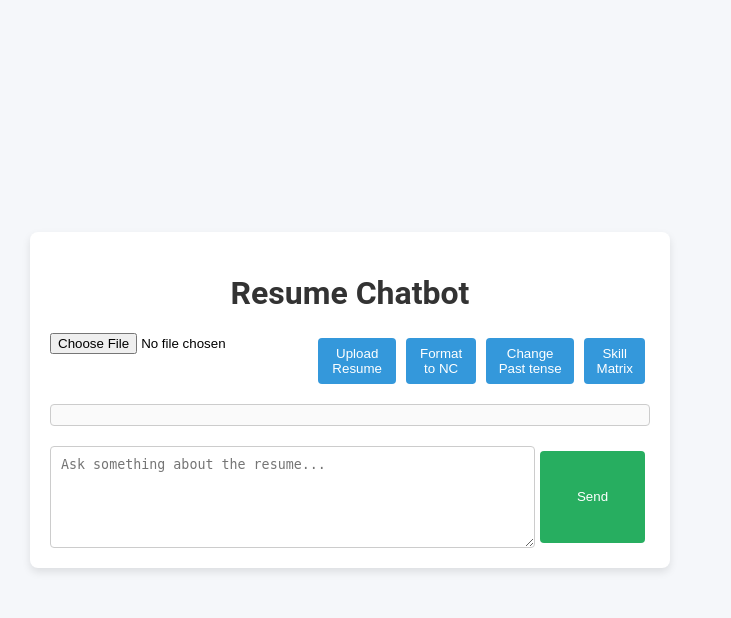
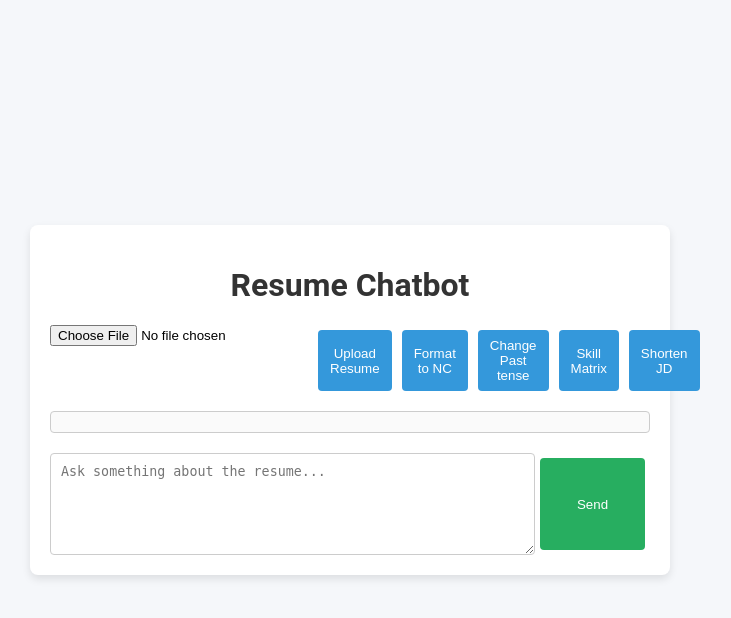
Before and after one commit to SathishPasapugazh/Resume, a Flask app: page / in a window 1280 px wide. Shown: the top 618 px of the page, without its empty margins (290-1021 px from the left). Run offline with Flask 3, Linux system fonts and the light colour scheme.

Commit message:
Update chat.html

```diff
--- a/templates/chat.html
+++ b/templates/chat.html
@@ -17,6 +17,7 @@
             <button type="button" onclick="formatToNC()">Format to NC</button>
 	    <button type="button" onclick="changeTense()">Change Past tense</button>
 	    <button type="button" onclick="skillMatrix()">Skill Matrix</button>
+	    <button type="button" onclick="shortenJd()">Shorten JD</button>
         </form>
 
         <!-- Chat container -->
```
